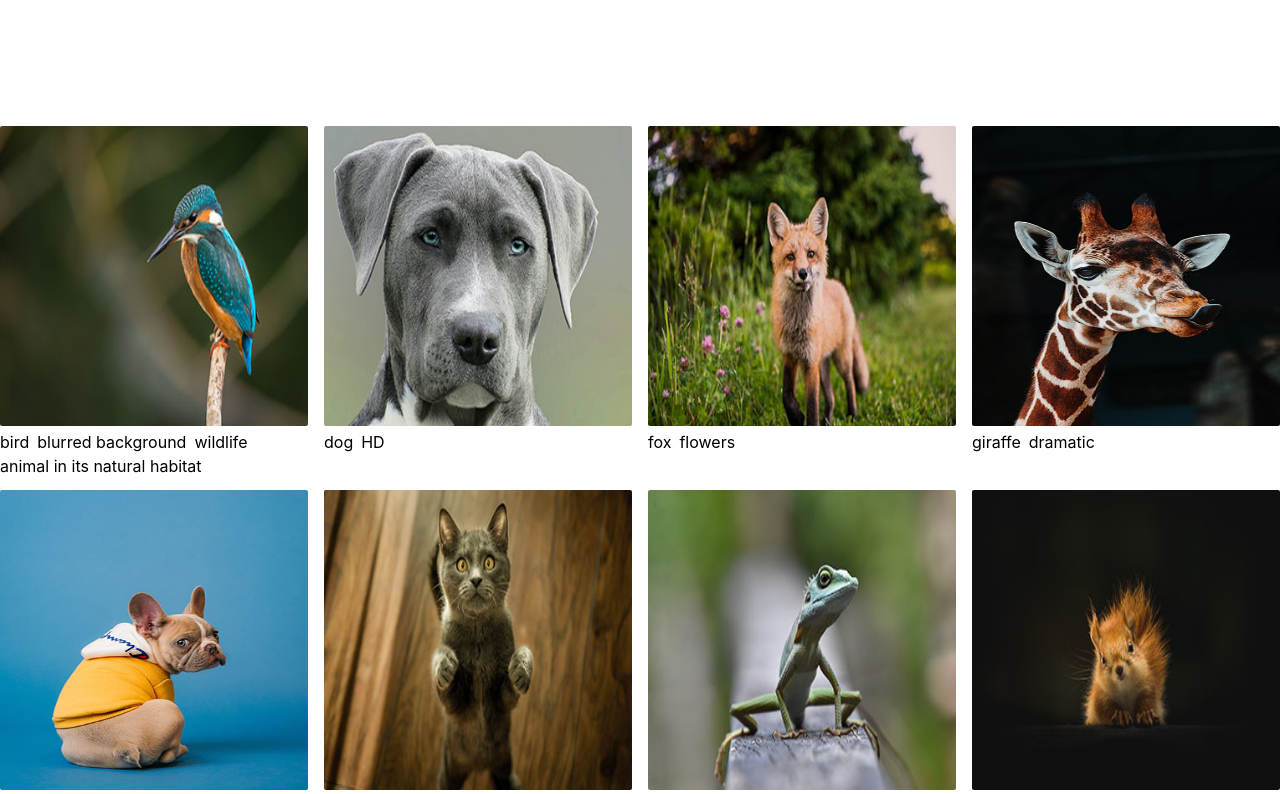
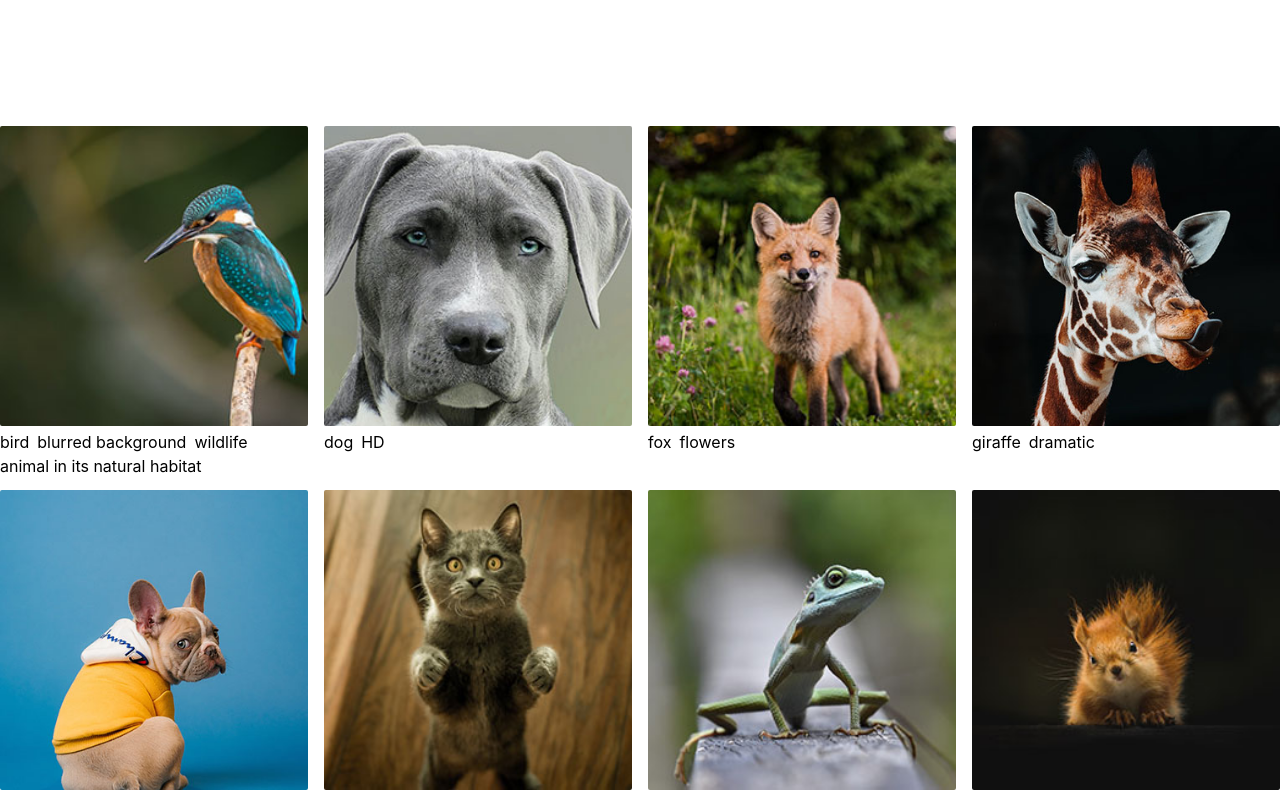
Before and after one commit to catharygr/galeria-image, a Next.js app: page / in a window 1280 px wide. Shown: the part 566-1360 px from the top of the page. Built offline with nearby package versions, Linux system fonts and the light colour scheme.

Commit message:
Trabajando en PhotoGridItem.jsx

```diff
--- a/src/componentes/PhotoGridItem/PhotoGridItem.module.css
+++ b/src/componentes/PhotoGridItem/PhotoGridItem.module.css
@@ -4,15 +4,17 @@
   height: 300px;
   border-radius: 2px;
   margin-bottom: 8px;
-  /* object-fit: cover; */
+  object-fit: cover;
   transition: transform 0.3s ease-in-out;
-  cursor: pointer;
+  cursor: zoom-out;
 }
 
 .img.expanded {
+  position: relative;
   transform: scale(1.5);
   z-index: 10;
-  position: relative;
+  overflow: hidden;
+  aspect-ratio: 3/2;
 }
 
 .tags {
```
